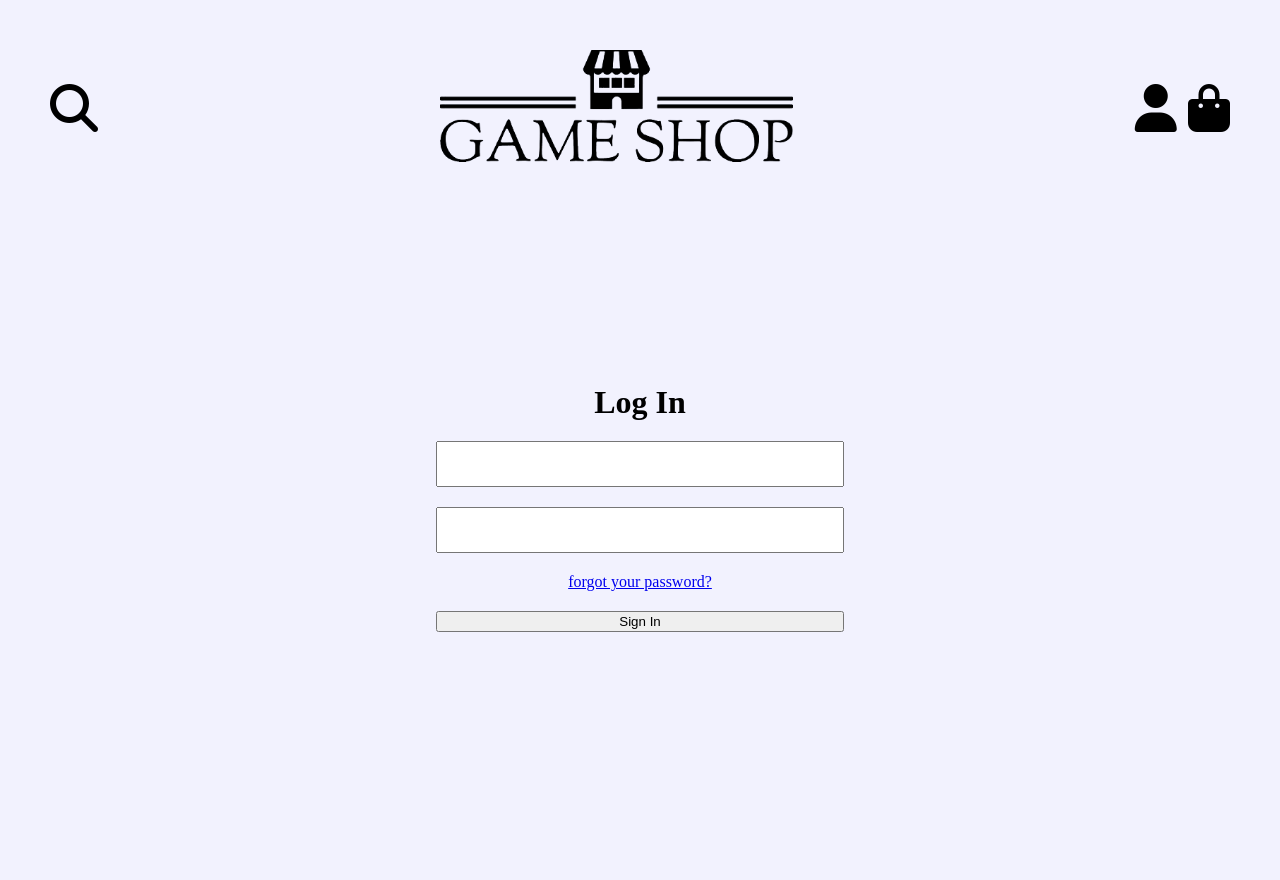
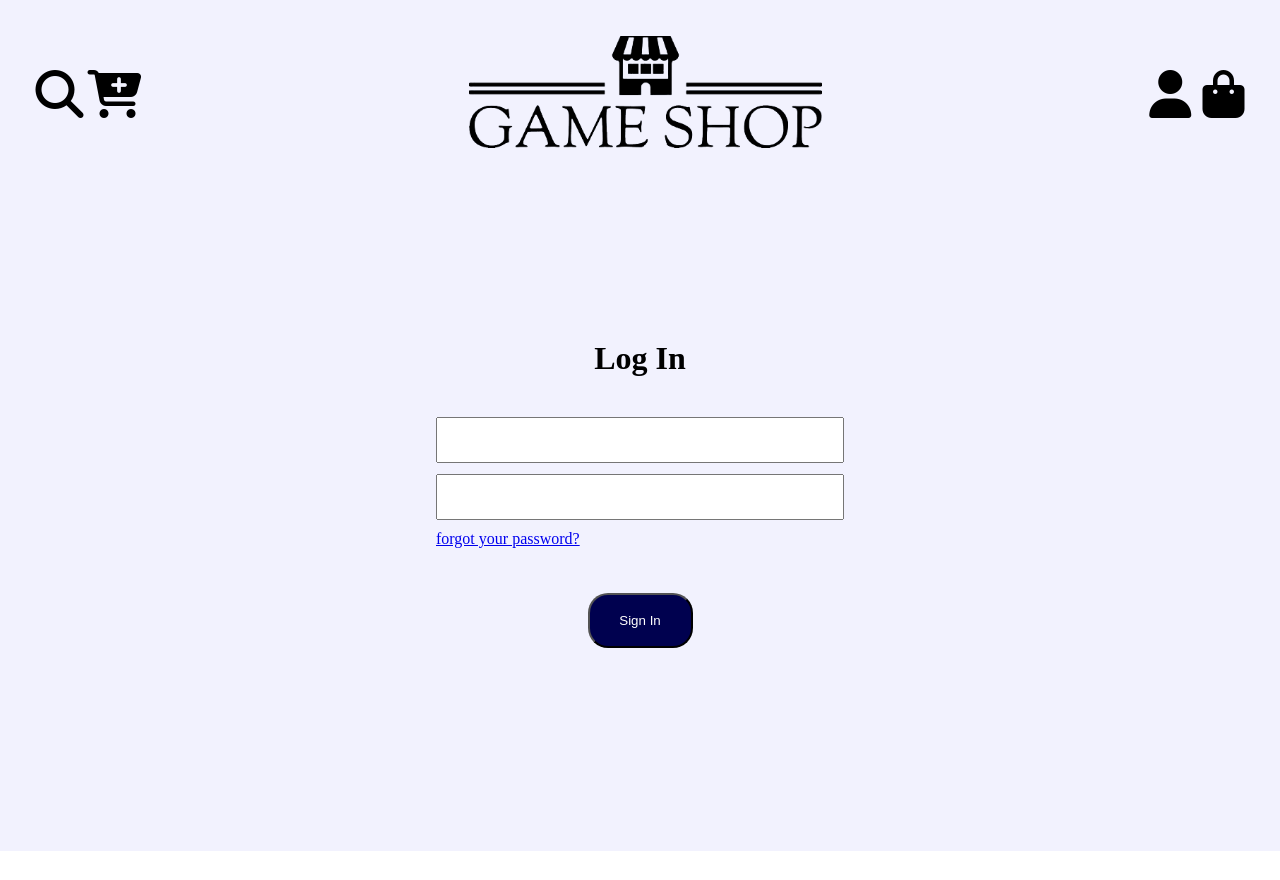
Before and after one commit to abdullah-alaadine/online-game-shop-fe, a plain HTML site: page sign-in.html in a window 1280 px wide. After the commit the page ends 851 px from the top, so only its background shows below. Drawn offline with Linux system fonts and the light colour scheme.

Commit message:
added styling to form button

```diff
--- a/sign-in.css
+++ b/sign-in.css
@@ -1,15 +1,21 @@
 *{
     margin: 0;
+}
+
+body{
+    font-family: 'Libre Baskerville', serif;
 }
 
 :root{
     --icon-font: 3rem;
     --logo-height: 7rem;
-    --wrapper-padding: 40px;
+    --wrapper-padding: 2%;
     --form-width: 200px;
     --field-height: 40px;
     --field-width: 400px;
     --form-container-width: 500px;
+    --form-btn-height: 55px;
+    --form-btn-width: 105px;
 }
 
 #wrapper{
@@ -59,11 +65,29 @@
 #sign-in{
     display: flex;
     flex-direction: column;
-    gap: 20px;
-    text-align: center;
+    align-items: center;
+}
+
+#sign-in > h1 {
+    margin-bottom: 10%;
 }
 
 #sign-in > input {
     height: var(--field-height);
     width:  var(--field-width);
+    margin-bottom: 2.5%;
 }
+
+#sign-in > a{
+    align-self: flex-start;
+    margin-bottom: 11%;
+}
+
+
+#sign-in > button {
+    height: var(--form-btn-height);
+    width: var(--form-btn-width);
+    background: rgb(0,1,79);
+    color: white;
+    border-radius: 20px;
+}
--- a/sign-in.html
+++ b/sign-in.html
@@ -13,6 +13,7 @@
         <div id="nav">
             <div id="search">
                 <i class="fa-solid fa-magnifying-glass"></i>
+                <i class="fa-solid fa-cart-plus"></i>
             </div>
             <div class="logo">
                 <img src="images/logo-no-background.png" alt="">
```
